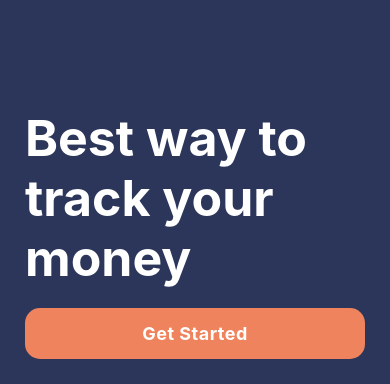
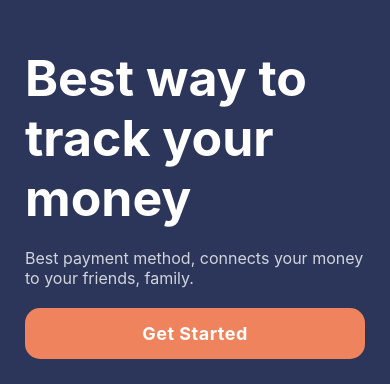
Before and after one commit to tothepointcode/stunning-waffle, a React Native app: screen / in a window 390 px wide. Shown: the part 460-844 px from the top of the page. Built offline with nearby package versions, Linux system fonts and the light colour scheme.

Commit message:
feat: :construction: SmallText Reusable component created.

```diff
--- /dev/null
+++ b/components/Texts/SmallText.tsx
@@ -0,0 +1,21 @@
+import React from "react";
+import { Text } from "react-native";
+import styled from "styled-components/native";
+
+//colors
+import { colors } from "../colors";
+
+const StyledText = styled.Text`
+  font-size: 16px;
+  color: ${colors.gray};
+  margin-bottom: 20px;
+  text-align: left;
+`;
+
+const SmallText = (props: { textStyles?: any; children: React.ReactNode }) => {
+  return (
+    <StyledText style={{ ...props.textStyles }}>{props.children}</StyledText>
+  );
+};
+
+export default SmallText;
--- a/components/colors.tsx
+++ b/components/colors.tsx
@@ -4,5 +4,5 @@ export const colors = {
     tertiary: "#85c6d8",
     accent: "#85c6d8",
     white: "#fff",
-    gray: "#E5E7EB"
+    gray: "#D1D5DB"
 }
--- a/screens/GetStarted.tsx
+++ b/screens/GetStarted.tsx
@@ -7,8 +7,7 @@ import { colors } from "../components/colors";
 import { Container } from "../components/shared";
 import RegularButton from "../components/Buttons/RegularButton";
 import BigText from "../components/Texts/BigText";
-
-
+import SmallText from "../components/Texts/SmallText";
 
 const GetStartedContainer = styled(Container)`
   justify-content: flex-end;
@@ -19,6 +18,9 @@ const GetStarted = () => {
   return (
     <GetStartedContainer>
       <BigText>Best way to track your money</BigText>
+      <SmallText>
+        Best payment method, connects your money to your friends, family.
+      </SmallText>
       <RegularButton>Get Started</RegularButton>
     </GetStartedContainer>
   );
```
